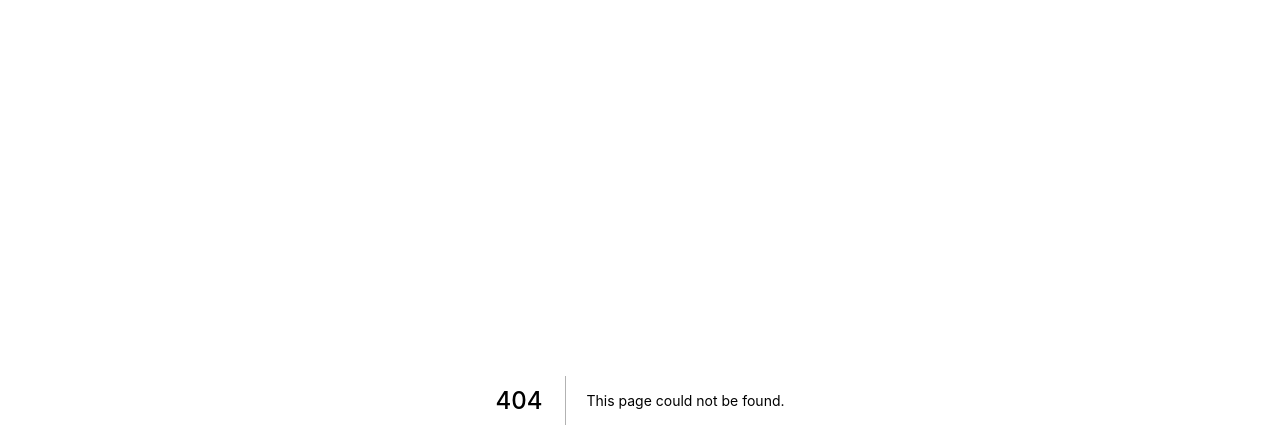
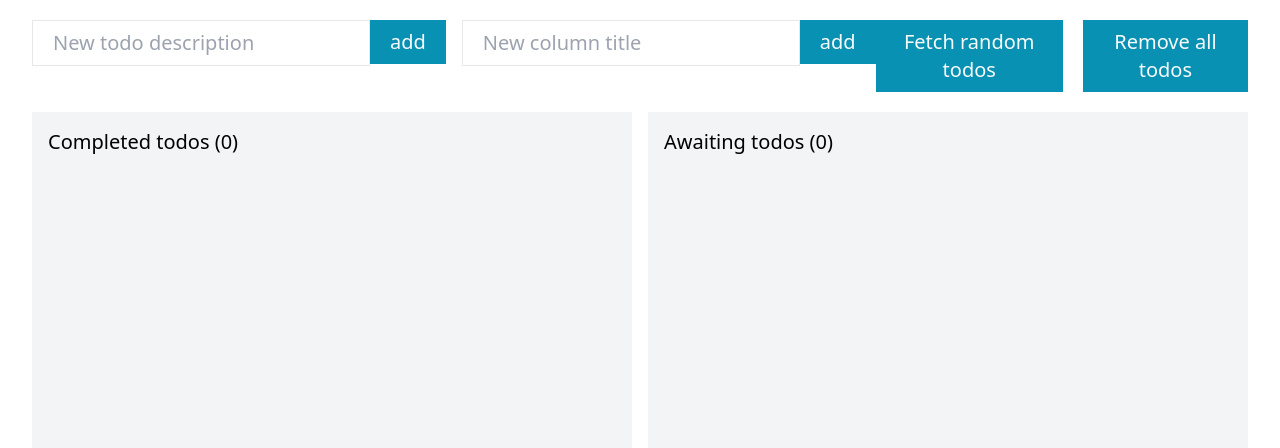
Before and after one commit to ExuCounter/tasks-board, a Next.js app: page /todos in a window 1280 px wide. Before the commit this address had no page. Shown: the top 448 px of the page. Built offline with nearby package versions, Linux system fonts and the light colour scheme.

Commit message:
feat: next redirects and todos page

```diff
--- a/next.config.js
+++ b/next.config.js
@@ -2,6 +2,15 @@
 const nextConfig = {
   reactStrictMode: false,
   swcMinify: true,
+  async redirects() {
+    return [
+      {
+        source: "/",
+        destination: "/todos",
+        permanent: true,
+      },
+    ];
+  },
 };
 
 module.exports = nextConfig;
--- /dev/null
+++ b/src/components/pages/@todos/Todo.tsx
@@ -0,0 +1,29 @@
+import { useAppDispatch } from "store/index";
+import { Button } from "components/shared/ui-kit/index";
+import classNames from "classnames";
+import { TodoType } from "store/todos/types";
+import { removeTodo } from "store/todos/slice";
+
+export const Todo = ({
+  todo,
+  isDragging,
+}: {
+  todo: TodoType;
+  isDragging: boolean;
+}) => {
+  const dispatch = useAppDispatch();
+
+  return (
+    <div
+      className={classNames(
+        "flex justify-between items-center mb-4 bg-white transition-colors",
+        { "bg-cyan-50": isDragging }
+      )}
+    >
+      <div className="px-3">{todo.todo}</div>
+      <Button onClick={() => dispatch(removeTodo({ id: todo.id }))}>
+        Remove
+      </Button>
+    </div>
+  );
+};
--- /dev/null
+++ b/src/components/pages/@todos/TodoColumn.tsx
@@ -0,0 +1,56 @@
+import type { ColumnType } from "store/todos/types";
+import { Draggable, Droppable } from "react-beautiful-dnd";
+import { Todo } from "components/pages/@todos/Todo";
+import classNames from "classnames";
+
+export const TodoColumn = ({
+  title,
+  type,
+  todos,
+}: ColumnType & { type: string }) => {
+  return (
+    <div className="flex flex-col w-[100%] bg-gray-100">
+      <div className="py-4 px-4">{`${title} (${todos.length})`}</div>
+      <Droppable droppableId={type}>
+        {(provided, snapshot) => {
+          const isSameColumn =
+            snapshot.draggingOverWith &&
+            todos.map((todo) => todo.id).includes(snapshot.draggingOverWith);
+
+          const isDraggingOver = snapshot.isDraggingOver && !isSameColumn;
+
+          return (
+            <div
+              ref={provided.innerRef}
+              {...provided.droppableProps}
+              className={classNames(
+                "m-2 overflow-y-scroll p-4 transition-all h-[80vh]",
+                {
+                  "bg-fuchsia-50": isDraggingOver,
+                }
+              )}
+            >
+              {todos.map((todo, idx) => (
+                <Draggable draggableId={todo.id} key={todo.id} index={idx}>
+                  {(provided, snapshot) => {
+                    return (
+                      <div
+                        key={todo.id}
+                        ref={provided.innerRef}
+                        {...provided.draggableProps}
+                        {...provided.dragHandleProps}
+                      >
+                        <Todo todo={todo} isDragging={snapshot.isDragging} />
+                      </div>
+                    );
+                  }}
+                </Draggable>
+              ))}
+              {provided.placeholder}
+            </div>
+          );
+        }}
+      </Droppable>
+    </div>
+  );
+};
--- a/src/pages/index.tsx
+++ b/src/pages/index.tsx
@@ -1,137 +1,7 @@
 import type { NextPage } from "next";
-import { useAppDispatch, useAppSelector } from "store/index";
-import { removeAllTodos, selectTodos } from "store/todos/slice";
-import type { ColumnType } from "store/todos/types";
-import { DragDropContext, Draggable, Droppable } from "react-beautiful-dnd";
-import { Button } from "components/shared/ui-kit/index";
-import { todosApi } from "store/todos/api";
-import classNames from "classnames";
-import { TodoType } from "store/todos/types";
-import { CreateColumnForm } from "components/pages/@todos/forms/CreateColumnForm";
-import { CreateTodoForm } from "components/pages/@todos/forms/CreateTodoForm";
-import { bulkAddTodos, removeTodo, todoDragEnd } from "store/todos/slice";
-
-const Todo = ({
-  todo,
-  isDragging,
-}: {
-  todo: TodoType;
-  isDragging: boolean;
-}) => {
-  const dispatch = useAppDispatch();
-
-  return (
-    <div
-      className={classNames(
-        "flex justify-between items-center mb-4 bg-white transition-colors",
-        { "bg-cyan-50": isDragging }
-      )}
-    >
-      <div className="px-3">{todo.todo}</div>
-      <Button onClick={() => dispatch(removeTodo({ id: todo.id }))}>
-        Remove
-      </Button>
-    </div>
-  );
-};
-
-const TodoColumn = ({ title, type, todos }: ColumnType & { type: string }) => {
-  return (
-    <div className="flex flex-col w-[100%] bg-gray-100">
-      <div className="py-4 px-4">{`${title} (${todos.length})`}</div>
-      <Droppable droppableId={type}>
-        {(provided, snapshot) => {
-          const isSameColumn =
-            snapshot.draggingOverWith &&
-            todos.map((todo) => todo.id).includes(snapshot.draggingOverWith);
-
-          const isDraggingOver = snapshot.isDraggingOver && !isSameColumn;
-
-          return (
-            <div
-              ref={provided.innerRef}
-              {...provided.droppableProps}
-              className={classNames(
-                "m-2 overflow-y-scroll p-4 transition-all h-[80vh]",
-                {
-                  "bg-fuchsia-50": isDraggingOver,
-                }
-              )}
-            >
-              {todos.map((todo, idx) => (
-                <Draggable draggableId={todo.id} key={todo.id} index={idx}>
-                  {(provided, snapshot) => {
-                    return (
-                      <div
-                        key={todo.id}
-                        ref={provided.innerRef}
-                        {...provided.draggableProps}
-                        {...provided.dragHandleProps}
-                      >
-                        <Todo todo={todo} isDragging={snapshot.isDragging} />
-                      </div>
-                    );
-                  }}
-                </Draggable>
-              ))}
-              {provided.placeholder}
-            </div>
-          );
-        }}
-      </Droppable>
-    </div>
-  );
-};
 
 const Root: NextPage = () => {
-  const dispatch = useAppDispatch();
-  const todos = useAppSelector(selectTodos);
-
-  const fetchTodos = async () => {
-    const { data } = await dispatch(todosApi.endpoints.getTodos.initiate(null));
-
-    if (data) {
-      dispatch(bulkAddTodos(data));
-    }
-  };
-
-  return (
-    <div className="px-8 text-xl">
-      <div className="flex items-start justify-between my-5">
-        <div className="flex gap-4">
-          <CreateTodoForm />
-          <CreateColumnForm />
-        </div>
-        <div className="flex">
-          <Button onClick={() => fetchTodos()} className="mr-5">
-            Fetch random todos
-          </Button>
-          <Button onClick={() => dispatch(removeAllTodos())}>
-            Remove all todos
-          </Button>
-        </div>
-      </div>
-      <DragDropContext
-        onDragEnd={(result) => {
-          if (result.destination) {
-            dispatch(
-              todoDragEnd({
-                id: result.draggableId,
-                destination: result.destination,
-                source: result.source,
-              })
-            );
-          }
-        }}
-      >
-        <div className="flex gap-4 mt-4">
-          {Object.keys(todos).map((type, idx) => (
-            <TodoColumn {...todos[type]} type={type} key={idx} />
-          ))}
-        </div>
-      </DragDropContext>
-    </div>
-  );
+  return null;
 };
 
 export default Root;
--- /dev/null
+++ b/src/pages/todos/index.tsx
@@ -0,0 +1,54 @@
+import type { NextPage } from "next";
+import { useAppDispatch, useAppSelector } from "store/index";
+import { removeAllTodos, selectTodos } from "store/todos/slice";
+import { DragDropContext } from "react-beautiful-dnd";
+import { Button } from "components/shared/ui-kit/index";
+import { CreateColumnForm } from "components/pages/@todos/forms/CreateColumnForm";
+import { CreateTodoForm } from "components/pages/@todos/forms/CreateTodoForm";
+import { fetchTodos, todoDragEnd } from "store/todos/slice";
+import { TodoColumn } from "components/pages/@todos/TodoColumn";
+
+const TodosPage: NextPage = () => {
+  const dispatch = useAppDispatch();
+  const todos = useAppSelector(selectTodos);
+
+  return (
+    <div className="px-8 text-xl">
+      <div className="flex items-start justify-between my-5">
+        <div className="flex gap-4">
+          <CreateTodoForm />
+          <CreateColumnForm />
+        </div>
+        <div className="flex">
+          <Button onClick={() => dispatch(fetchTodos())} className="mr-5">
+            Fetch random todos
+          </Button>
+          <Button onClick={() => dispatch(removeAllTodos())}>
+            Remove all todos
+          </Button>
+        </div>
+      </div>
+      <DragDropContext
+        onDragEnd={(result) => {
+          if (result.destination) {
+            dispatch(
+              todoDragEnd({
+                id: result.draggableId,
+                destination: result.destination,
+                source: result.source,
+              })
+            );
+          }
+        }}
+      >
+        <div className="flex gap-4 mt-4">
+          {Object.keys(todos).map((type, idx) => (
+            <TodoColumn {...todos[type]} type={type} key={idx} />
+          ))}
+        </div>
+      </DragDropContext>
+    </div>
+  );
+};
+
+export default TodosPage;
--- a/src/store/todos/slice.ts
+++ b/src/store/todos/slice.ts
@@ -1,7 +1,8 @@
 import { createSlice, nanoid } from "@reduxjs/toolkit";
 import type { PayloadAction } from "@reduxjs/toolkit";
-import type { RootState } from "store/index";
+import type { RootState, AppDispatch } from "store/index";
 import type { ColumnsState, TodoType } from "store/todos/types";
+import { todosApi } from "store/todos/api";
 
 const prepareColumn = ({
   title,
@@ -130,4 +131,20 @@ export const {
 export const todosSliceReducer = todosSlice.reducer;
 export const todosSliceName = todosSlice.name;
 
+export const fetchTodos = () => {
+  return async (dispatch: AppDispatch) => {
+    try {
+      const { data } = await dispatch(
+        todosApi.endpoints.getTodos.initiate(null)
+      );
+
+      if (data) {
+        dispatch(bulkAddTodos(data));
+      }
+    } catch (e) {
+      console.log(e);
+    }
+  };
+};
+
 export const selectTodos = (state: RootState) => state.todos;
```
